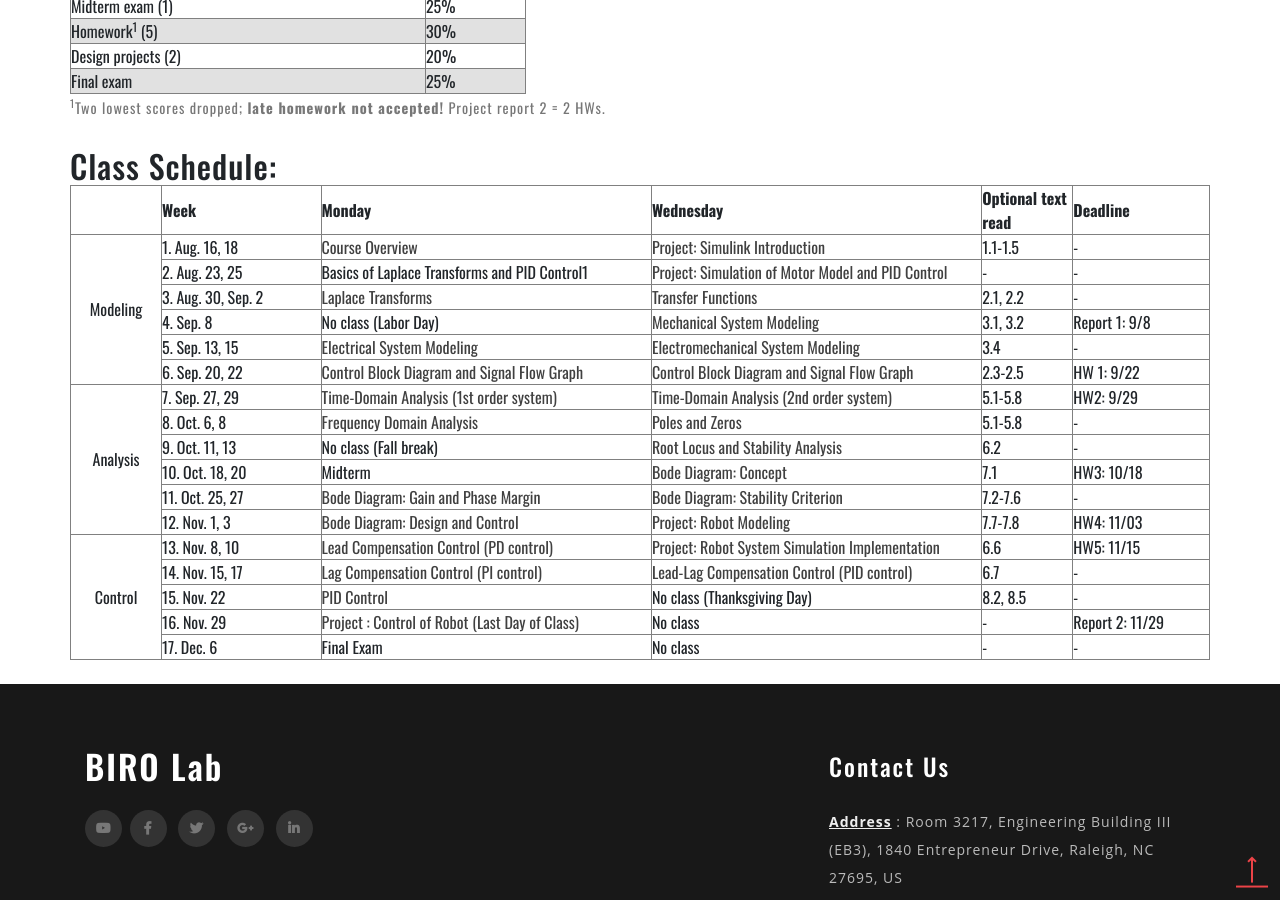
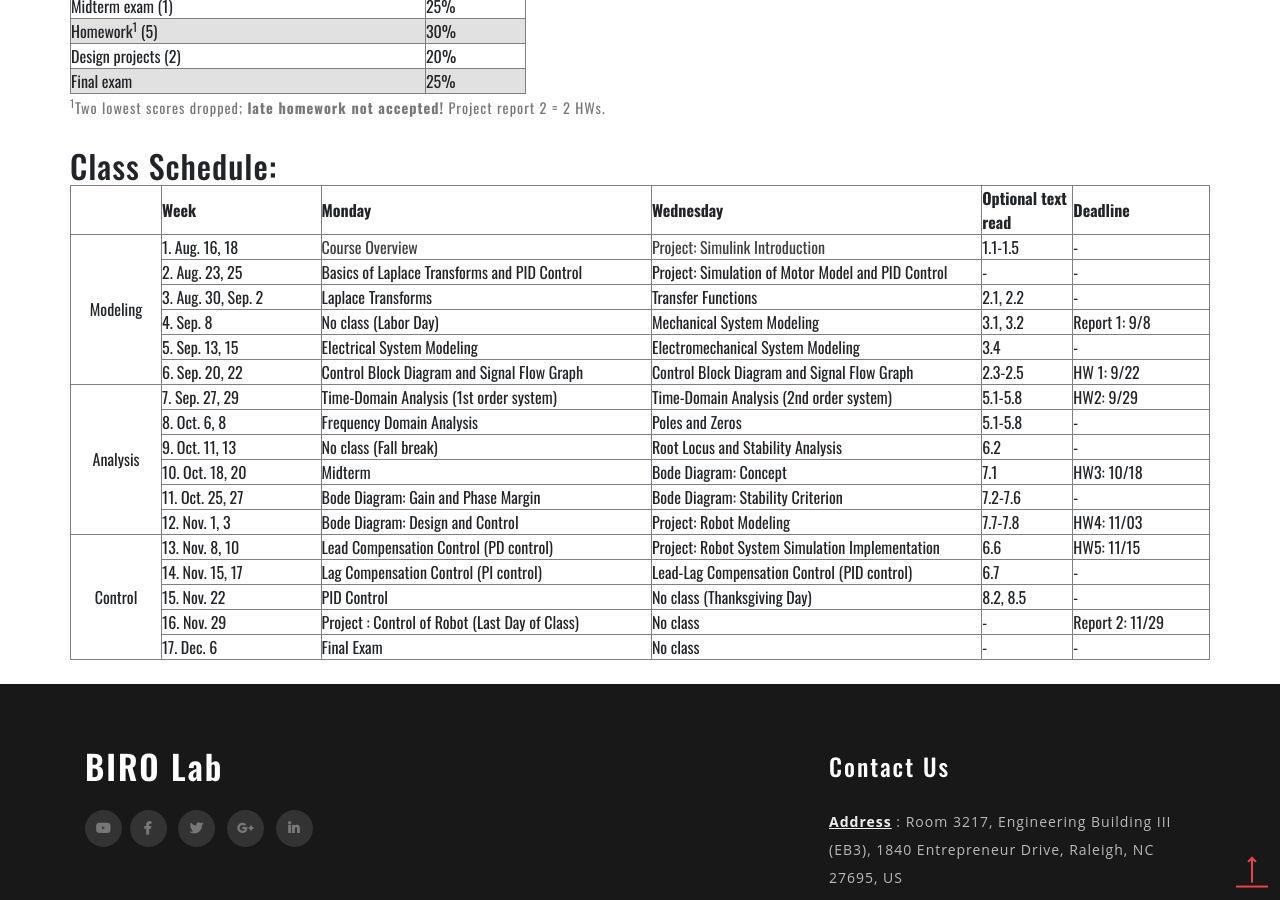
Before and after one commit to assistiverobotcenter/assistiverobotcenter, a Jekyll site: the page built from courses/2021Fall-MAE435/overview.html, in a window 1280 px wide and 900 px high, scrolled down 792 px. Built offline with Jekyll 4.4.1, drawn with Linux system fonts in a browser that asks for light colours.

Commit message:
Updated MAE435 page

```diff
--- a/courses/2021Fall-MAE435/overview.html
+++ b/courses/2021Fall-MAE435/overview.html
@@ -177,36 +177,36 @@
                               </tr>
                               <tr>
                                 <td>2. Aug. 23, 25</td>
-                                <td><a xhref="https://www.dropbox.com/s/ub267vi5tavrnkc/Lecture%203-%20Basics%20of%20Laplace%20Transfer%20and%20PID%20Control.pptx?dl=0">Basics of Laplace Transforms and PID Control1  </a> </td>
-                                <td><a href="https://www.dropbox.com/s/o67u5ihh51dct2w/Lecture%204%20-%20Project%20Simulation%20of%20Motor%20Model%20and%20PID%20Control.pptx?dl=0">Project: Simulation of Motor Model and PID Control</a> </td>
+                                <td><a xhref="https://www.dropbox.com/s/ub267vi5tavrnkc/Lecture%203-%20Basics%20of%20Laplace%20Transfer%20and%20PID%20Control.pptx?dl=0">Basics of Laplace Transforms and PID Control  </a> </td>
+                                <td><a xhref="https://www.dropbox.com/s/o67u5ihh51dct2w/Lecture%204%20-%20Project%20Simulation%20of%20Motor%20Model%20and%20PID%20Control.pptx?dl=0">Project: Simulation of Motor Model and PID Control</a> </td>
                                 <td>-</td>
                                 <td>-</td>
                               </tr>
                               <tr>
                                 <td>3. Aug. 30, Sep. 2</td>
-                                <td><a href="https://www.dropbox.com/s/1yf66z5xi26u7mw/Lecture%205%20-%20Laplace%20Transform.pptx?dl=0">Laplace Transforms</a> </td>
-                                <td><a href="https://www.dropbox.com/s/vjbo5i61q9koea2/Lecture%206%20-%20Transfer%20Function.pptx?dl=0">Transfer Functions</a> </td>
+                                <td><a xhref="https://www.dropbox.com/s/1yf66z5xi26u7mw/Lecture%205%20-%20Laplace%20Transform.pptx?dl=0">Laplace Transforms</a> </td>
+                                <td><a xhref="https://www.dropbox.com/s/vjbo5i61q9koea2/Lecture%206%20-%20Transfer%20Function.pptx?dl=0">Transfer Functions</a> </td>
                                 <td>2.1, 2.2</td>
                                 <td>-</td>
                               </tr>
                               <tr>
                                 <td>4. Sep. 8</td>
                                 <td>No class (Labor Day) </td>
-                                <td><a href="https://www.dropbox.com/s/oyx5fihumz3jvak/Lecture%207%20-%20Mechanical%20System%20Modelling.pptx?dl=0">Mechanical System Modeling</a> </td>
+                                <td><a xhref="https://www.dropbox.com/s/oyx5fihumz3jvak/Lecture%207%20-%20Mechanical%20System%20Modelling.pptx?dl=0">Mechanical System Modeling</a> </td>
                                 <td>3.1, 3.2</td>
                                 <td>Report 1: 9/8</td>
                               </tr>
                               <tr>
                                 <td>5. Sep. 13, 15</td>
-                                <td><a href="https://www.dropbox.com/s/oxdpilw6jfmifqq/Lecture%208%20-%20Electrical%20System%20Modeling.pptx?dl=0">Electrical System Modeling</a> </td>
-                                <td><a href="https://www.dropbox.com/s/8ki0o4biurad7o2/Lecture%209%20-%20Electromechanical%20Systems%20Modelling.pptx?dl=0">Electromechanical System Modeling</a> </td>
+                                <td><a xhref="https://www.dropbox.com/s/oxdpilw6jfmifqq/Lecture%208%20-%20Electrical%20System%20Modeling.pptx?dl=0">Electrical System Modeling</a> </td>
+                                <td><a xhref="https://www.dropbox.com/s/8ki0o4biurad7o2/Lecture%209%20-%20Electromechanical%20Systems%20Modelling.pptx?dl=0">Electromechanical System Modeling</a> </td>
                                 <td>3.4</td>
                                 <td>-</td>
                               </tr>
                               <tr>
                                 <td>6. Sep. 20, 22</td>
-                                <td><a href="https://www.dropbox.com/s/agcyfy6b12w3qje/Lecture%2010%20-%20Control%20Block%20Diagram%20Signal%20Flow%20Graph.pptx?dl=0">Control Block Diagram and Signal Flow Graph</a> </td>
-                                <td><a href="https://www.dropbox.com/s/9fyaon9g4o3ylzi/Lecture%2011%20-%20Control%20Block%20Diagram%20Signal%20Flow%20Graph.pptx?dl=0">Control Block Diagram and Signal Flow Graph</a> </td>
+                                <td><a xhref="https://www.dropbox.com/s/agcyfy6b12w3qje/Lecture%2010%20-%20Control%20Block%20Diagram%20Signal%20Flow%20Graph.pptx?dl=0">Control Block Diagram and Signal Flow Graph</a> </td>
+                                <td><a xhref="https://www.dropbox.com/s/9fyaon9g4o3ylzi/Lecture%2011%20-%20Control%20Block%20Diagram%20Signal%20Flow%20Graph.pptx?dl=0">Control Block Diagram and Signal Flow Graph</a> </td>
                                 <td>2.3-2.5</td>
                                 <td>HW 1: 9/22</td>
                               </tr>
@@ -223,43 +223,43 @@
                           </tr>
                           <tr>
                             <td>7. Sep. 27, 29</td>
-                            <td><a href="https://www.dropbox.com/s/p7p9gcdn6temrge/Lecture%2012%20-%20Time-Domain%20Analysis%20%281st%20order%20system%29.pptx?dl=0">Time-Domain Analysis (1st order system)</a> </td>
-                            <td><a href="https://www.dropbox.com/s/bfmvchhaecgey6y/Lecture%2013%20-%20Time-Domain%20Analysis%20%282nd%20order%20system%29.pptx?dl=0">Time-Domain Analysis (2nd order system)</a> </td>
+                            <td><a xhref="https://www.dropbox.com/s/p7p9gcdn6temrge/Lecture%2012%20-%20Time-Domain%20Analysis%20%281st%20order%20system%29.pptx?dl=0">Time-Domain Analysis (1st order system)</a> </td>
+                            <td><a xhref="https://www.dropbox.com/s/bfmvchhaecgey6y/Lecture%2013%20-%20Time-Domain%20Analysis%20%282nd%20order%20system%29.pptx?dl=0">Time-Domain Analysis (2nd order system)</a> </td>
                             <td>5.1-5.8</td>
                             <td>HW2: 9/29</td>
                           </tr>
                           <tr>
                             <td>8. Oct. 6, 8</td>
-                            <td><a href="https://www.dropbox.com/s/3sckmr653t3ut8n/Lecture%2014%20-%20Frequency%20Domain%20Analysis.pptx?dl=0">Frequency Domain Analysis</a> </td>
-                            <td><a href="https://www.dropbox.com/s/4md9e3xwrmy6e9p/Lecture%2015%20-%20Poles%20and%20Zeros.pptx?dl=0">Poles and Zeros</a> </td>
+                            <td><a xhref="https://www.dropbox.com/s/3sckmr653t3ut8n/Lecture%2014%20-%20Frequency%20Domain%20Analysis.pptx?dl=0">Frequency Domain Analysis</a> </td>
+                            <td><a xhref="https://www.dropbox.com/s/4md9e3xwrmy6e9p/Lecture%2015%20-%20Poles%20and%20Zeros.pptx?dl=0">Poles and Zeros</a> </td>
                             <td>5.1-5.8</td>
                             <td>-</td>
                           </tr>
                           <tr>
                             <td>9. Oct. 11, 13</td>
                             <td>No class (Fall break)</a> </td>
-                            <td><a href="https://www.dropbox.com/s/yiq9e6viggeimu6/Lecture%2016%20-%20Root%20Locus%20and%20Stability%20Analysis.pptx?dl=0">Root Locus and Stability Analysis</a> </td>
+                            <td><a xhref="https://www.dropbox.com/s/yiq9e6viggeimu6/Lecture%2016%20-%20Root%20Locus%20and%20Stability%20Analysis.pptx?dl=0">Root Locus and Stability Analysis</a> </td>
                             <td>6.2</td>
                             <td>-</td>
                           </tr>
                           <tr>
                             <td>10. Oct. 18, 20</td>
                             <td>Midterm</td>
-                            <td><a href="https://www.dropbox.com/s/16kklegzkuuwg0c/Lecture%2017%20-%20Bode%20Diagram%20Concept.pptx?dl=0">Bode Diagram: Concept</a> </td>
+                            <td><a xhref="https://www.dropbox.com/s/16kklegzkuuwg0c/Lecture%2017%20-%20Bode%20Diagram%20Concept.pptx?dl=0">Bode Diagram: Concept</a> </td>
                             <td>7.1</td>
                             <td>HW3: 10/18</td>
                           </tr>
                           <tr>
                             <td>11. Oct. 25, 27</td>
-                            <td><a href="https://www.dropbox.com/s/ml53uyvnft5qr9e/Lecture%2018%20-%20Bode%20Diagram%20Gain%20and%20Phase%20Margin.pptx?dl=0">Bode Diagram: Gain and Phase Margin</a> </td>
-                            <td><a href="https://www.dropbox.com/s/11ah1iimar65mxu/Lecture%2019%20-%20Bode%20Diagram%20Stability%20Criterion.pptx?dl=0">Bode Diagram: Stability Criterion</a> </td>
+                            <td><a xhref="https://www.dropbox.com/s/ml53uyvnft5qr9e/Lecture%2018%20-%20Bode%20Diagram%20Gain%20and%20Phase%20Margin.pptx?dl=0">Bode Diagram: Gain and Phase Margin</a> </td>
+                            <td><a xhref="https://www.dropbox.com/s/11ah1iimar65mxu/Lecture%2019%20-%20Bode%20Diagram%20Stability%20Criterion.pptx?dl=0">Bode Diagram: Stability Criterion</a> </td>
                             <td>7.2-7.6</td>
                             <td>-</td>
                           </tr>
                           <tr>
                             <td>12. Nov. 1, 3</td>
-                            <td><a href="https://www.dropbox.com/s/gb8g3v5efwvjr7o/Lecture%2020%20-%20Bode%20Diagram%20Design%20and%20Control.pptx?dl=0">Bode Diagram: Design and Control</a> </td>
-                            <td><a href="https://www.dropbox.com/s/tc4tghhyozbso9i/Lecture%2021%20-%20Project%20Robot%20Modeling.pptx?dl=0">Project: Robot Modeling</a> </td>
+                            <td><a xhref="https://www.dropbox.com/s/gb8g3v5efwvjr7o/Lecture%2020%20-%20Bode%20Diagram%20Design%20and%20Control.pptx?dl=0">Bode Diagram: Design and Control</a> </td>
+                            <td><a xhref="https://www.dropbox.com/s/tc4tghhyozbso9i/Lecture%2021%20-%20Project%20Robot%20Modeling.pptx?dl=0">Project: Robot Modeling</a> </td>
                             <td>7.7-7.8</td>
                             <td>HW4: 11/03</td>
                           </tr>
@@ -269,28 +269,28 @@
                           </tr>
                           <tr>
                             <td>13. Nov. 8, 10</td>
-                            <td><a href="https://www.dropbox.com/s/ddsd6vn17ljjt1c/Lecture%2022%20-%20Lead%20Compensation%20Control%20%28PD%20control%29.pptx?dl=0">Lead Compensation Control (PD control)</a> </td>
-                            <td><a href="https://www.dropbox.com/s/6y54sbchi5pxxwi/Lecture%2023%20-%20Project%20Robot%20System%20Simulation%20Implementation.pptx?dl=0">Project: Robot System Simulation Implementation</a> </td>
+                            <td><a xhref="https://www.dropbox.com/s/ddsd6vn17ljjt1c/Lecture%2022%20-%20Lead%20Compensation%20Control%20%28PD%20control%29.pptx?dl=0">Lead Compensation Control (PD control)</a> </td>
+                            <td><a xhref="https://www.dropbox.com/s/6y54sbchi5pxxwi/Lecture%2023%20-%20Project%20Robot%20System%20Simulation%20Implementation.pptx?dl=0">Project: Robot System Simulation Implementation</a> </td>
                             <td>6.6</td>
                             <td>HW5: 11/15</td>
                           </tr>
                           <tr>
                             <td>14. Nov. 15, 17</td>
-                            <td><a href="https://www.dropbox.com/s/k16kla83o2uwkpt/Lecture%2024%20-%20Lag%20Compensation%20Control%20%28PI%20control%29.pptx?dl=0">Lag Compensation Control (PI control)</a> </td>
-                            <td><a href="https://www.dropbox.com/s/xbhtkrhhe7n43ha/Lecture%2025%20-%20Lead-Lag%20Compensation%20Control%20%28PID%20control%29.pptx?dl=0">Lead-Lag Compensation Control (PID control)</a> </td>
+                            <td><a xhref="https://www.dropbox.com/s/k16kla83o2uwkpt/Lecture%2024%20-%20Lag%20Compensation%20Control%20%28PI%20control%29.pptx?dl=0">Lag Compensation Control (PI control)</a> </td>
+                            <td><a xhref="https://www.dropbox.com/s/xbhtkrhhe7n43ha/Lecture%2025%20-%20Lead-Lag%20Compensation%20Control%20%28PID%20control%29.pptx?dl=0">Lead-Lag Compensation Control (PID control)</a> </td>
                             <td>6.7</td>
                             <td>-</td>
                           </tr>
                           <tr>
                             <td>15. Nov. 22</td>
-                            <td><a href="https://www.dropbox.com/s/nfldpurhp6forie/Lecture%2026%20-%20PID%20Control.pptx?dl=0">PID Control</a> </td>
+                            <td><a xhref="https://www.dropbox.com/s/nfldpurhp6forie/Lecture%2026%20-%20PID%20Control.pptx?dl=0">PID Control</a> </td>
                             <td>No class (Thanksgiving Day)</td>
                             <td>8.2, 8.5</td>
                             <td>-</td>
                           </tr>
                           <tr>
                             <td>16. Nov. 29</td>
-                            <td><a href="https://www.dropbox.com/s/74g616yinu1h7h5/Lecture%2027%20-%20Project%20%20Control%20of%20Robot%20%28Last%20Day%20of%20Class%29.pptx?dl=0">Project : Control of Robot (Last Day of Class)</a> </td>
+                            <td><a xhref="https://www.dropbox.com/s/74g616yinu1h7h5/Lecture%2027%20-%20Project%20%20Control%20of%20Robot%20%28Last%20Day%20of%20Class%29.pptx?dl=0">Project : Control of Robot (Last Day of Class)</a> </td>
                             <td>No class </td>
                             <td>-</td>
                             <td>Report 2: 11/29</td>
```
